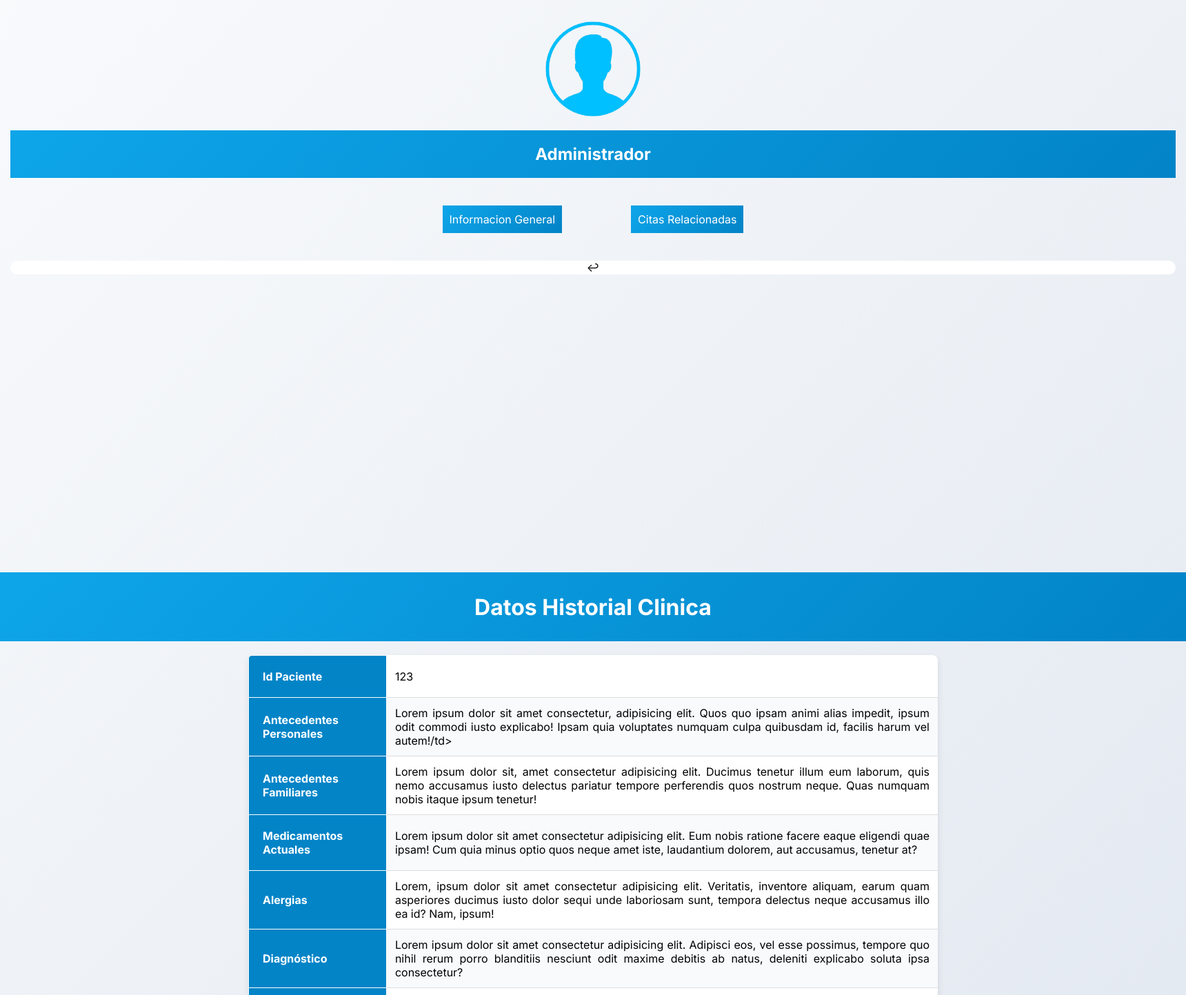
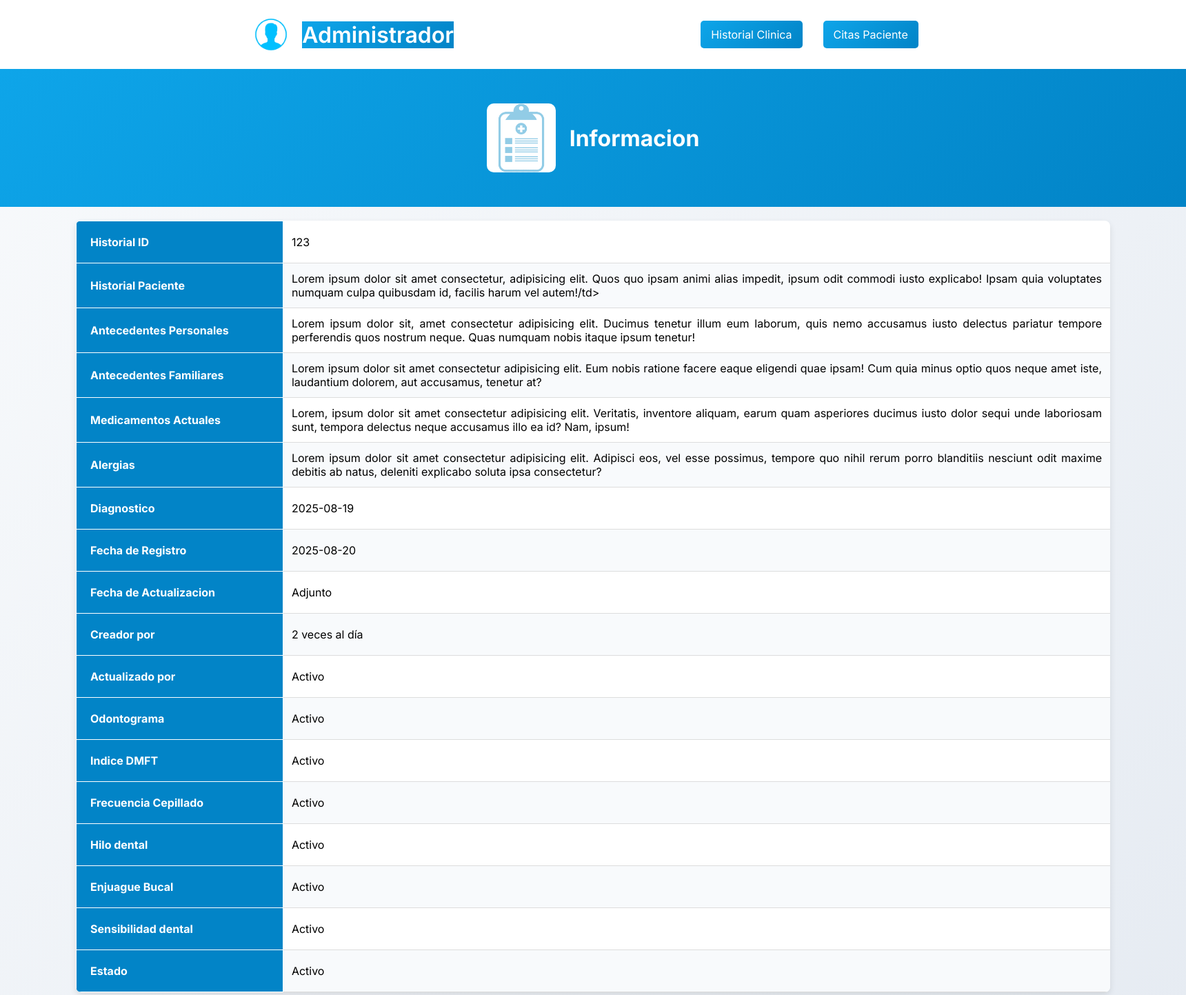
Before and after one commit to Allen01x/proyectoMVC, a PHP site: page / in a window 1720 px wide. Shown: the top 1443 px of the page at 69% size. Run offline with PHP 8.4, Linux system fonts and the light colour scheme.

Commit message:
Historial ver paciente hecho falta tablas citas

```diff
--- a/Sab Trabajo/Admin_citas_historial/index.html
+++ b/Sab Trabajo/Admin_citas_historial/index.html
@@ -11,77 +11,115 @@
 
 <body>
 
+    <header>
+        <div class="title-header">
+            <img src="image-removebg-preview.png" alt="">
+            <H1>Administrador</H1>
+        </div>
+        <div class="nav-header">
+            <nav>
+                <ul>
+                    <li><a href="#">Historial Clinica</a></li>
+                    <li><a href="#">Citas Paciente</a></li>
+                </ul>
+            </nav>
+        </div>
+    </header>
+
 
     <main>
 
-        <aside class="aside-panel">
-
-            <div class="aside-header">
-                <img src="image-removebg-preview.png" alt="">
-                <h1>Administrador</h1>
-            </div>
-
-            <div class="aside-content">
-                <ul>
-                    <li><a href="">Informacion General</a></li>
-                    <li><a href="">Citas Relacionadas</a></li>
-                </ul>
-            </div>
-
-            <div class="aside-footer">
-                <a href="#">↩︎</a>
-            </div>
-
-        </aside>
 
         <div class="table-datos-paciente">
             <div class="table-title">
-                <h1>Datos Historial Clinica</h1>
-
+                <img src="image (1)-Photoroom.png" alt="">
+                <h1>Informacion</h1>
             </div>
 
             <table class="table-custom">
                 <tbody>
                     <tr>
-                                <th>Id Paciente</th>
+                        <th>Historial ID</th>
                         <td>123</td>
                     </tr>
                     <tr>
+                        <th>Historial Paciente</th>
+                        <td>Lorem ipsum dolor sit amet consectetur, adipisicing elit. Quos quo ipsam animi alias
+                            impedit, ipsum odit commodi iusto explicabo! Ipsam quia voluptates numquam culpa quibusdam
+                            id, facilis harum vel autem!/td>
+                    </tr>
+                    <tr>
                         <th>Antecedentes Personales</th>
-                                <td>Lorem ipsum dolor sit amet consectetur, adipisicing elit. Quos quo ipsam animi alias impedit, ipsum odit commodi iusto explicabo! Ipsam quia voluptates numquam culpa quibusdam id, facilis harum vel autem!/td>
+                        <td>Lorem ipsum dolor sit, amet consectetur adipisicing elit. Ducimus tenetur illum eum laborum,
+                            quis nemo accusamus iusto delectus pariatur tempore perferendis quos nostrum neque. Quas
+                            numquam nobis itaque ipsum tenetur!</td>
                     </tr>
                     <tr>
                         <th>Antecedentes Familiares</th>
-                                <td>Lorem ipsum dolor sit, amet consectetur adipisicing elit. Ducimus tenetur illum eum laborum, quis nemo accusamus iusto delectus pariatur tempore perferendis quos nostrum neque. Quas numquam nobis itaque ipsum tenetur!</td>
+                        <td>Lorem ipsum dolor sit amet consectetur adipisicing elit. Eum nobis ratione facere eaque
+                            eligendi quae ipsam! Cum quia minus optio quos neque amet iste, laudantium dolorem, aut
+                            accusamus, tenetur at?</td>
                     </tr>
                     <tr>
                         <th>Medicamentos Actuales</th>
-                                <td>Lorem ipsum dolor sit amet consectetur adipisicing elit. Eum nobis ratione facere eaque eligendi quae ipsam! Cum quia minus optio quos neque amet iste, laudantium dolorem, aut accusamus, tenetur at?</td>
+                        <td>Lorem, ipsum dolor sit amet consectetur adipisicing elit. Veritatis, inventore aliquam,
+                            earum quam asperiores ducimus iusto dolor sequi unde laboriosam sunt, tempora delectus neque
+                            accusamus illo ea id? Nam, ipsum!</td>
                     </tr>
                     <tr>
                         <th>Alergias</th>
-                                <td>Lorem, ipsum dolor sit amet consectetur adipisicing elit. Veritatis, inventore aliquam, earum quam asperiores ducimus iusto dolor sequi unde laboriosam sunt, tempora delectus neque accusamus illo ea id? Nam, ipsum!</td>
+                        <td>Lorem ipsum dolor sit amet consectetur adipisicing elit. Adipisci eos, vel esse possimus,
+                            tempore quo nihil rerum porro blanditiis nesciunt odit maxime debitis ab natus, deleniti
+                            explicabo soluta ipsa consectetur?</td>
                     </tr>
                     <tr>
-                                <th>Diagnóstico</th>
-                                <td>Lorem ipsum dolor sit amet consectetur adipisicing elit. Adipisci eos, vel esse possimus, tempore quo nihil rerum porro blanditiis nesciunt odit maxime debitis ab natus, deleniti explicabo soluta ipsa consectetur?</td>
-                            </tr>
-                            <tr>
-                                <th>Fecha Registro</th>
+                        <th>Diagnostico</th>
                         <td>2025-08-19</td>
                     </tr>
                     <tr>
-                                <th>Fecha Actualización</th>
+                        <th>Fecha de Registro</th>
                         <td>2025-08-20</td>
                     </tr>
                     <tr>
-                                <th>Odontograma</th>
+                        <th>Fecha de Actualizacion</th>
                         <td>Adjunto</td>
                     </tr>
                     <tr>
-                                <th>Frecuencia de Cepillado</th>
+                        <th>Creador por </th>
                         <td>2 veces al día</td>
                     </tr>
+                    <tr>
+                        <th>Actualizado por</th>
+                        <td>Activo</td>
+                    </tr>
+                    <tr>
+                        <th>Odontograma</th>
+                        <td>Activo</td>
+                    </tr>
+                    <tr>
+                        <th>Indice DMFT</th>
+                        <td>Activo</td>
+                    </tr>
+                    <tr>
+                        <th>Frecuencia Cepillado</th>
+                        <td>Activo</td>
+                    </tr>
+
+                    <tr>
+                        <th>Hilo dental</th>
+                        <td>Activo</td>
+                    </tr>
+
+                    <tr>
+                        <th>Enjuague Bucal</th>
+                        <td>Activo</td>
+                    </tr>
+
+                    <tr>
+                        <th>Sensibilidad dental</th>
+                        <td>Activo</td>
+                    </tr>
+
                     <tr>
                         <th>Estado</th>
                         <td>Activo</td>
@@ -89,8 +127,101 @@
                 </tbody>
             </table>
 
+
+
         </div>
 
+
+        <div class="table-datos-cita">
+            <div class="table-title table-title-cita">
+                <img src="image.png" alt="">
+                <h1>Citas Relacionadas</h1>
+            </div>
+
+            <table class="table-custom-cita">
+                <thead>
+                    <tr>
+                        <th class="space">Cita ID</th>
+                        <th class="space">Cita Especialista</th>
+                        <th class="space">Cita Fecha</th>
+                        <th class="space">Cita hora inició</th>
+                        <th class="space">Cita hora finalizó</th>
+                        <th>Motivo Cita</th>
+                        <th>Observacion Cita</th>
+                    </tr>
+
+                </thead>
+
+                <tbody>
+                    <tr>
+                        <td>2</td>
+                        <td>Jose Marin Peña</td>
+                        <td>20/08/2025</td>
+                        <td>7:00</td>
+                        <td>8:00</td>
+                        <td class="cita-info">Lorem, ipsum dolor sit amet consectetur adipisicing elit. Explicabo ex veritatis dolor officia modi asperiores deserunt illo sint cum voluptates magnam sit totam, labore quas cupiditate fugit assumenda, in dolores?</td>
+                        <td class="cita-info">Lorem ipsum dolor sit amet consectetur adipisicing elit. Consequuntur explicabo et iste cupiditate incidunt. Itaque mollitia dicta ipsa id facere, reiciendis et, excepturi, accusamus voluptatibus assumenda eveniet nihil dolorem natus.</td>
+                    </tr>
+                </tbody>
+            </table>
+
+             <table class="table-custom-cita">
+                <thead>
+                    <tr>
+                        <th class="space">Cita ID</th>
+                        <th class="space">Cita Especialista</th>
+                        <th class="space">Cita Fecha</th>
+                        <th class="space">Cita hora inició</th>
+                        <th class="space">Cita hora finalizó</th>
+                        <th>Motivo Cita</th>
+                        <th>Observacion Cita</th>
+                    </tr>
+
+                </thead>
+
+                <tbody>
+                    <tr>
+                        <td>2</td>
+                        <td>Jose Marin Peña</td>
+                        <td>20/08/2025</td>
+                        <td>7:00</td>
+                        <td>8:00</td>
+                        <td class="cita-info">Lorem, ipsum dolor sit amet consectetur adipisicing elit. Explicabo ex veritatis dolor officia modi asperiores deserunt illo sint cum voluptates magnam sit totam, labore quas cupiditate fugit assumenda, in dolores?</td>
+                        <td class="cita-info">Lorem ipsum dolor sit amet consectetur adipisicing elit. Consequuntur explicabo et iste cupiditate incidunt. Itaque mollitia dicta ipsa id facere, reiciendis et, excepturi, accusamus voluptatibus assumenda eveniet nihil dolorem natus.</td>
+                    </tr>
+                </tbody>
+            </table>
+
+             <table class="table-custom-cita">
+                <thead>
+                    <tr>
+                        <th class="space">Cita ID</th>
+                        <th class="space">Cita Especialista</th>
+                        <th class="space">Cita Fecha</th>
+                        <th class="space">Cita hora inició</th>
+                        <th class="space">Cita hora finalizó</th>
+                        <th>Motivo Cita</th>
+                        <th>Observacion Cita</th>
+                    </tr>
+
+                </thead>
+
+                <tbody>
+                    <tr>
+                        <td>2</td>
+                        <td>Jose Marin Peña</td>
+                        <td>20/08/2025</td>
+                        <td>7:00</td>
+                        <td>8:00</td>
+                        <td class="cita-info">Lorem, ipsum dolor sit amet consectetur adipisicing elit. Explicabo ex veritatis dolor officia modi asperiores deserunt illo sint cum voluptates magnam sit totam, labore quas cupiditate fugit assumenda, in dolores?</td>
+                        <td class="cita-info">Lorem ipsum dolor sit amet consectetur adipisicing elit. Consequuntur explicabo et iste cupiditate incidunt. Itaque mollitia dicta ipsa id facere, reiciendis et, excepturi, accusamus voluptatibus assumenda eveniet nihil dolorem natus.</td>
+                    </tr>
+                </tbody>
+            </table>
+
+
+
+        </div>
 
     </main>
 </body>
--- a/Sab Trabajo/Admin_citas_historial/style.css
+++ b/Sab Trabajo/Admin_citas_historial/style.css
@@ -16,112 +16,112 @@ main {
 
     text-align: center;
 
+
 }
 
-.aside-panel {
+/* --HEADER SECCION ---*/
 
-    height: 100vh;
-    color: white;
-    padding: 15px;
+header {
+
+    background-color: rgb(255, 255, 255);
+    display: flex;
+    text-align: center;
+    align-items: center;
+    justify-content: space-evenly;
 
 }
 
 
-.aside-header {
-
+header .title-header {
+    display: flex;
+    font-size: 16px;
     text-align: center;
-    color: white;
-
-
+    align-items: center;
 }
 
-.aside-header img {
-    margin-top: 10px;
-    border-radius: 10px;
-    width: 150px;
-
-}
-
-.aside-header h1, h2 {
-    margin-top: 10px;
-    color: rgb(255, 255, 255);
-    padding: 20px;
-     background: linear-gradient(135deg, #0ea5e9 0%, #0284c7 100%);
-}
-
-.aside-content ul {
-    display: flex;
-    justify-content: center;
-
-
-}
-.aside-content ul li{
-
-
-    list-style-type: none;
-
-    padding: 20px;
-    margin: 30px 30px;
-
+header .title-header h1 {
+    font-weight: 600;
+   background: linear-gradient(135deg, #0ea5e9 0%, #0284c7 100%);
+    color: white;
 
 }
 
 
-.aside-content ul li a{
+header .nav-header  ul{
+    display: flex;
 
-    text-decoration: none;
-    color: rgb(255, 255, 255);
-    background: linear-gradient(135deg, #0ea5e9 0%, #0284c7 100%);
+    margin: 20px;
     padding: 10px;
+    border-radius: 5px;
 }
 
 
-.aside-footer {
-    border-radius: 10px;
-    display: block;
+header .nav-header  ul li {
+
+    margin-right: 30px;
+}
+
+header .nav-header  ul a{
+    display: flex;
+    justify-content: center;
+    color: rgb(255, 255, 255);
+    text-decoration: none;
+    padding: 10px 15px;
+    border-radius: 5px;
+     background: linear-gradient(135deg, #0ea5e9 0%, #0284c7 100%);
+}
+
+
+
+header .title-header img {
+    width: 50px;
+    display: flex;
+    text-align: center;
+    align-items: center;
     background-color: rgb(255, 255, 255);
-    text-align: center;
+    margin-right: 20px;
+    margin-left: 40px;
 
 }
 
-
-.aside-footer a{
-
-   text-decoration: none;
-   color: #000;
+header .nav-header li{
+    list-style-type: none;
 
 }
-
-
 /*--- TABLA DATOS PACIENTE 1 --*/
 
 .table-datos-paciente {
     height: 100%;
+    text-align: center;
+
+
 }
 
 .table-title {
     display: flex;
     align-items: center;
+    align-self: center;
+    justify-content: center;
     background: linear-gradient(135deg, #0ea5e9 0%, #0284c7 100%);
     color: white;
-    height: 100px;
+    height: 200px;
 
 }
 
-.table-title h1 {
-    margin: auto;
-    text-align: center;
+.table-title img {
+    background-color: #fff;
+    border-radius: 10px;
+    width: 100px;
+    margin-right: 20px;
 
 }
 
 
-.table-cover {
 
-}
 
 
 .table-custom {
-    width: 1000px;
+    width: 1500px;
     border-collapse: collapse;
     margin: 20px auto;
     background: white;
```
Also changed, not shown: other parts of Sab Trabajo/Admin_citas_historial/style.css (+46 -0 lines), Sab Trabajo/Admin_citas_historial/ima.png (added), Sab Trabajo/Admin_citas_historial/image (1)-Photoroom.png (added), Sab Trabajo/Admin_citas_historial/image-Photoroom.png (added), Sab Trabajo/Admin_citas_historial/image.png, Sab Trabajo/Admin_citas_historial/image1.png (added). Lines whose indentation alone changed are shown as unchanged.
